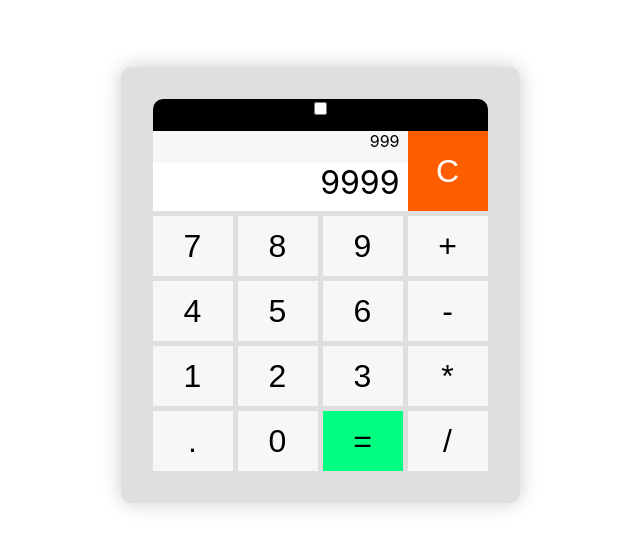
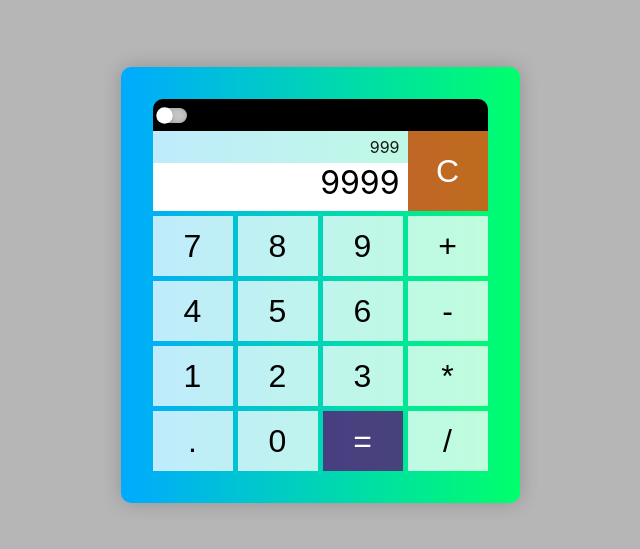
Before and after one commit to SSahil404/react-calculator, a React (Create React App) app: page / in a window 1280 px wide. Shown: the part 115-664 px from the top of the page, without its empty margins (320-960 px from the left). Built offline with nearby package versions, Linux system fonts and the light colour scheme.

Commit message:
Added DarkMode

```diff
--- a/public/index.html
+++ b/public/index.html
@@ -5,9 +5,13 @@
         <link rel="icon" href="%PUBLIC_URL%/favicon.ico" />
         <meta name="viewport" content="width=device-width, initial-scale=1" />
         <meta name="theme-color" content="#000000" />
-    <meta
-      name="description"
-      content="Web site created using create-react-app"
+        <meta name="description" content="Web site created using create-react-app" />
+        <link
+            rel="stylesheet"
+            href="https://cdnjs.cloudflare.com/ajax/libs/font-awesome/5.15.3/css/all.min.css"
+            integrity="sha512-iBBXm8fW90+nuLcSKlbmrPcLa0OT92xO1BIsZ+ywDWZCvqsWgccV3gFoRBv0z+8dLJgyAHIhR35VZc2oM/gI1w=="
+            crossorigin="anonymous"
+            referrerpolicy="no-referrer"
         />
         <link rel="apple-touch-icon" href="%PUBLIC_URL%/logo192.png" />
         <!--
@@ -38,6 +42,5 @@
 
       To begin the development, run `npm start` or `yarn start`.
       To create a production bundle, use `npm run build` or `yarn build`.
-    -->
-  </body>
+    --></body>
 </html>
--- a/src/App.css
+++ b/src/App.css
@@ -1,28 +1,110 @@
+:root {
+    --clr-light: rgb(255, 255, 255);
+    --clr-light-primary: rgba(255, 255, 255, 0.75);
+    --clr-light-secondary: rgba(255, 255, 255, 0.9);
+
+    --clr-dark: rgb(0, 0, 0);
+    --clr-dark-primary: rgba(0, 0, 0, 0.75);
+    --clr-dark-secondary: rgba(0, 0, 0, 0.9);
+
+    --clr-box-shadow: rgba(0, 0, 0, 0.2);
+
+    --background-primary: rgb(182, 182, 182);
+    --clr-background1: #00aaff;
+    --clr-background2: #00ff6c;
+
+    --clr-clear: rgba(255, 60, 0, 0.75);
+    --clr-clear-hover: rgba(255, 60, 0, 0.9);
+    --clr-equal: rgba(97, 12, 114, 0.75);
+    --clr-equal-hover: rgba(97, 12, 114, 0.9);
+    --clr-white: #fff;
+    --clr-black: #000;
+}
+.dark-mode {
+    --clr-light: rgb(0, 0, 0);
+    --clr-light-primary: rgba(0, 0, 0, 0.75);
+    --clr-light-secondary: rgba(0, 0, 0, 0.9);
+
+    --clr-dark: rgb(255, 255, 255);
+    --clr-dark-primary: rgba(255, 255, 255, 0.75);
+    --clr-dark-secondary: rgba(255, 255, 255, 0.9);
+
+    --clr-box-shadow: rgba(255, 255, 255, 0.2);
+
+    --background-primary: rgb(27, 27, 27);
+    --clr-background1: #004f77;
+    --clr-background2: #00662a;
+
+    --clr-clear: rgb(255, 94, 0);
+    --clr-equal: rgb(97, 12, 114);
+}
+
 .App {
+    height: 100vh;
+    width: 100vw;
+    display: grid;
+    place-items: center;
     text-align: center;
+    background-color: var(--background-primary);
+    transition: all 0.3s ease;
 }
 .calculator {
     width: 335px;
-    background: rgb(223, 223, 223);
+    background: linear-gradient(to right, var(--clr-background1), var(--clr-background2));
     padding: 2rem;
     border-radius: 10px;
     overflow: hidden;
     box-shadow: 0 0 20px rgba(0, 0, 0, 0.2);
 }
+
 button {
     cursor: pointer;
     font-size: 2rem;
     border: none;
-    background: rgba(255, 255, 255, 0.75);
+    background: var(--clr-light-primary);
+    color: var(--clr-dark);
 }
 button:hover {
-    background: rgba(255, 255, 255, 0.9);
+    background: var(--clr-light-secondary);
 }
 
 .calculator .theme-toggle {
     height: 2rem;
-    background-color: black;
+    background-color: var(--clr-black);
     border-radius: 10px 10px 0 0;
+    display: flex;
+    align-items: center;
+    justify-content: flex-start;
+}
+.calculator .theme-toggle input[type="checkbox"] {
+    position: relative;
+    width: 30px;
+    height: 15px;
+    appearance: none;
+    background-color: #c5c5c5;
+    outline: none;
+    border-radius: 15px;
+    box-shadow: inset 0 0 5px rgba(0, 0, 0, 0.2);
+    transition: 0.25s;
+}
+.calculator .theme-toggle input:checked[type="checkbox"] {
+    background: #00ff6c;
+}
+.calculator .theme-toggle input[type="checkbox"]::before {
+    content: "";
+    position: absolute;
+    height: 15px;
+    width: 15px;
+    border-radius: 50%;
+    top: 0;
+    left: 0;
+    background: #ffffff;
+    box-shadow: 0 2px 5px rgba(0, 0, 0, 0.2);
+    transform: scale(1.1);
+    transition: 0.25s;
+}
+.calculator .theme-toggle input:checked[type="checkbox"]::before {
+    left: 15px;
 }
 
 .calculator .display-clear {
@@ -33,21 +115,29 @@ button:hover {
     text-align: right;
 }
 .calculator .display-clear .display .prev-result {
+    display: flex;
+    align-items: center;
+    justify-content: flex-end;
     height: 2rem;
-    background-color: rgb(255, 255, 255, 0.75);
+    background-color: var(--clr-light-primary);
     font-size: 1rem;
     padding: 0 0.5rem;
+    color: var(--clr-dark-secondary);
 }
 .calculator .display-clear .display .current-result {
     height: 3rem;
-    background-color: rgb(255, 255, 255);
+    background-color: var(--clr-light);
     font-size: 2rem;
     padding: 0 0.5rem;
+    color: var(--clr-dark);
 }
 .calculator .display-clear .clear {
     width: 80px;
-    background-color: rgb(255, 94, 0);
-    color: #fff;
+    background-color: var(--clr-clear);
+    color: var(--clr-white);
+}
+.calculator .display-clear .clear:hover {
+    background-color: var(--clr-clear-hover);
 }
 
 .calculator .calc-body {
@@ -58,5 +148,9 @@ button:hover {
     gap: 5px;
 }
 .calculator .calc-body .equal {
-    background-color: rgb(0, 255, 128);
+    background-color: var(--clr-equal);
+    color: var(--clr-white);
 }
+.calculator .calc-body .equal:hover {
+    background-color: var(--clr-equal-hover);
+}
--- a/src/App.js
+++ b/src/App.js
@@ -1,12 +1,14 @@
-import React from "react";
+import React, { useState } from "react";
 import Calculator from "./pages/Calculator";
 
 import "./App.css";
 
 function App() {
+    const [darkMode, setDarkMode] = useState(false);
+
     return (
-        <div className="App">
-            <Calculator />
+        <div className={`App  ${darkMode ? "dark-mode" : ""}`}>
+            <Calculator darkMode={darkMode} setDarkMode={setDarkMode} />
         </div>
     );
 }
--- a/src/index.css
+++ b/src/index.css
@@ -6,8 +6,6 @@ body {
     -moz-osx-font-smoothing: grayscale;
     display: grid;
     place-items: center;
-    height: 100vh;
-    width: 100%;
 }
 
 code {
--- a/src/pages/Calculator.js
+++ b/src/pages/Calculator.js
@@ -1,10 +1,15 @@
 import React from "react";
 
-const Calculator = () => {
+const Calculator = ({ darkMode, setDarkMode }) => {
     return (
         <div className="calculator">
             <div className="theme-toggle">
-                <input type="checkbox" name="theme" id="theme" />
+                <input
+                    onClick={() => setDarkMode(!darkMode)}
+                    type="checkbox"
+                    name="theme"
+                    id="theme"
+                />
             </div>
 
             <div className="display-clear">
```
Lines whose indentation alone changed are shown as unchanged.
